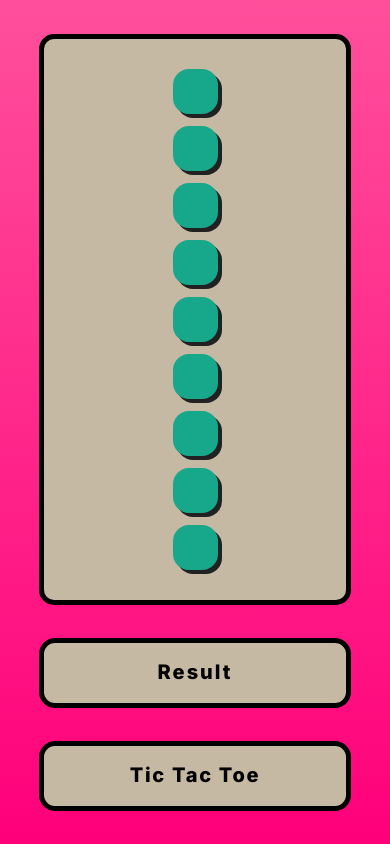
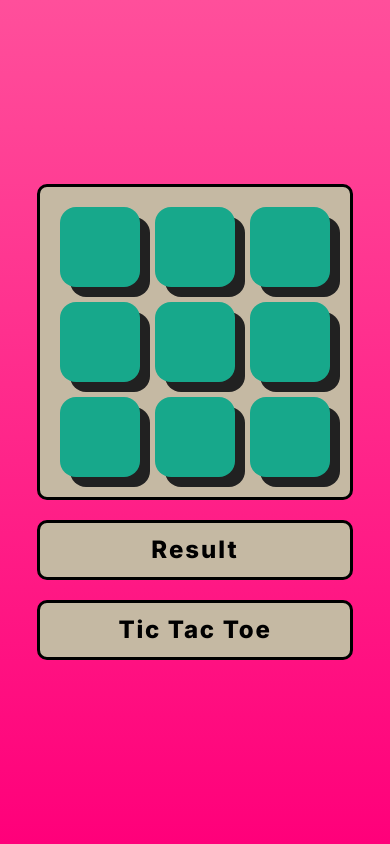
Before and after one commit to yakubova6/tic-tac-toe, a plain HTML site: page index.html in a window 390 px wide. Drawn offline with Linux system fonts and the light colour scheme.

Commit message:
the adaptive layout has been changed

```diff
--- a/css/styles.css
+++ b/css/styles.css
@@ -24,10 +24,8 @@ html, body {
 }
 
 html {
-    background: linear-gradient(180deg, #FF4F9B 0%, #FF007A 100%);
-    background-repeat: no-repeat;
-    background-attachment: fixed;
-    height: 100vh;
+    background: linear-gradient(180deg, #FF4F9B 0%, #FF007A 100%) no-repeat fixed;
+    min-height: 100vh;
 }
 
 /* ===== БЛОК CONTENT ===== */
@@ -36,8 +34,31 @@ html {
     flex-direction: column;
     justify-content: center;
     align-items: center;
-    height: 100vh;
-    gap: 33px;
+    margin: auto;
+    min-height: 100vh;
+    gap: clamp(20px, 5vw, 33px);
+    padding: 20px;
+    box-sizing: border-box;
+    width: 100%;
+}
+
+/* ===== БАЗОВЫЕ СТИЛИ КНОПОК ===== */
+.content__button {
+    width: calc(100% - 40px);
+    max-width: calc(
+            (clamp(80px, 15vw, 144px) * 3) +
+            (clamp(15px, 3vw, 25px) * 2) +
+            (clamp(20px, 5vw, 44px) * 2) +
+            10px
+    );
+    height: clamp(60px, 10vw, 104px);
+    border-radius: 16px;
+    border: 5px solid var(--color-border);
+    background-color: var(--color-background-section);
+    text-align: center;
+    font-size: clamp(24px, 5vw, 48px);
+    box-sizing: border-box;
+    margin: 0 auto;
 }
 
 .content__visually-hidden {
@@ -54,32 +75,19 @@ html {
 
 /* ===== ИГРОВОЕ ПОЛЕ ===== */
 .content__grid {
-    display: flex;
-    flex-direction: column;
-    justify-content: center;
-    align-items: center;
+    display: grid;
+    grid-template-columns: repeat(3, clamp(80px, 15vw, 144px));
+    grid-template-rows: repeat(3, clamp(80px, 15vw, 144px));
+    gap: clamp(15px, 3vw, 25px);
+    width: fit-content;
     border-radius: 15px;
-    width: 80%;
-    max-width: 580px;
-    min-width: 280px;
-    aspect-ratio: 1/1;
     border: 5px solid var(--color-border);
     background-color: var(--color-background-section);
-    gap: 25px;
-    padding: 49px;
-}
-
-.grid__row {
-    display: flex;
-    gap: 25px;
-    width: 100%;
+    padding: clamp(20px, 5vw, 44px);
 }
 
 .grid__cell {
     background-color: var(--color-background-cell);
-    flex: 1;
-    aspect-ratio: 1/1;
-    min-width: 60px;
     border-radius: 16px;
     box-shadow: 10px 10px 0 0 var(--color-shadow-cell);
     border: none;
@@ -96,7 +104,7 @@ html {
     background-image: url('../assets/images/asset=x.svg');
     background-repeat: no-repeat;
     background-position: center;
-    background-size: 110px 110px;
+    background-size: clamp(50px, 10vw, 90px) clamp(50px, 10vw, 90px);
     opacity: 0;
     transition: opacity 0.3s ease;
 }
@@ -118,7 +126,7 @@ html {
     background-image: url('../assets/images/asset=o.svg');
     background-repeat: no-repeat;
     background-position: center;
-    background-size: 110px 110px;
+    background-size: clamp(50px, 10vw, 90px) clamp(50px, 10vw, 90px);
     opacity: 0;
     transition: opacity 0.3s ease;
 }
@@ -135,6 +143,7 @@ html {
 /* ===== РЕАЛЬНЫЕ КРЕСТИКИ/НОЛИКИ ===== */
 .grid__cell--x {
     background-color: var(--color-preview-x);
+    padding: min(10px, 1.5vw);
 }
 
 .grid__cell--x::before {
@@ -145,7 +154,7 @@ html {
     background-image: url('../assets/images/asset=x.svg');
     background-repeat: no-repeat;
     background-position: center;
-    background-size: 80% 80%;
+    background-size: clamp(50px, 10vw, 90px) clamp(50px, 10vw, 90px);
     opacity: 1;
 }
 
@@ -155,6 +164,7 @@ html {
 
 .grid__cell--o {
     background-color: var(--color-preview-o);
+    padding: min(10px, 1.5vw);
 }
 
 .grid__cell--o::before {
@@ -165,29 +175,13 @@ html {
     background-image: url('../assets/images/asset=o.svg');
     background-repeat: no-repeat;
     background-position: center;
-    background-size: 80% 80%;
+    background-size: clamp(50px, 10vw, 90px) clamp(50px, 10vw, 90px);
     opacity: 1;
 }
 
 .grid__cell--o:hover {
     box-shadow: 5px 5px 0 0 var(--color-shadow-cell);
 }
-
-/* ===== БАЗОВЫЕ СТИЛИ КНОПОК ===== */
-.content__button {
-    width: 80%;
-    max-width: 580px;
-    min-width: 280px;
-    height: 104px;
-    border-radius: 16px;
-    border: 5px solid var(--color-border);
-    background-color: var(--color-background-section);
-    text-align: center;
-    display: flex;
-    align-items: center;
-    justify-content: center;
-}
-
 
 .grid__cell,
 .content__button {
@@ -218,8 +212,8 @@ html {
     content: "";
     display: block;
     font-weight: 700;
-    width: 46.62px;
-    height: 46.68px;
+    width: clamp(30px, 5vw, 46px);
+    height: clamp(30px, 5vw, 46px);
     background-image: url(../assets/images/restart.svg);
     background-size: contain;
     background-repeat: no-repeat;
@@ -230,46 +224,23 @@ html {
     background-color: var(--color-cell-empty);
 }
 
-/* Маленькие экраны */
-@media (max-width: 700px) {
-    .grid__cell {
-        min-width: 50px;
-        box-shadow: 6px 6px 0 0 var(--color-shadow-cell);
+/* Для очень маленьких экранов */
+@media (max-width: 480px) {
+    .content__grid {
+        border-width: 3px;
+        border-radius: 10px;
     }
 
     .content__button {
-        height: 80px;
-        font-size: 24px;
-    }
-
-    .content__grid {
-        padding: 32px;
-        gap: 16px;
-    }
-
-    .grid__row {
-        gap: 16px;
+        border-width: 3px;
+        border-radius: 10px;
+        min-width: 316px;
     }
 }
 
-@media (max-width: 480px) {
-    .grid__cell {
-        min-width: 45px;
-        box-shadow: 4px 4px 0 0 var(--color-shadow-cell);
-
-    }
-
-    .content__button {
-        height: 70px;
-        font-size: 20px;
-    }
-
+@media (min-width: 1200px) {
     .content__grid {
-        padding: 30px;
-        gap: 12px;
-    }
-
-    .grid__row {
-        gap: 12px;
+        width: 580px;
+        height: 580px;
     }
 }
```
